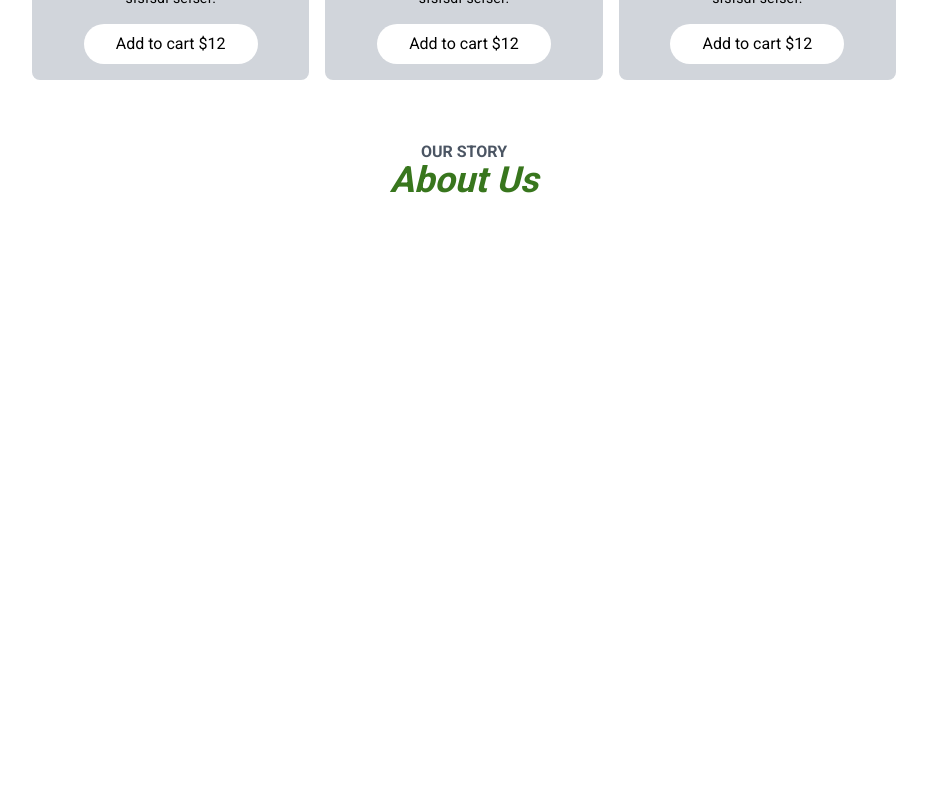
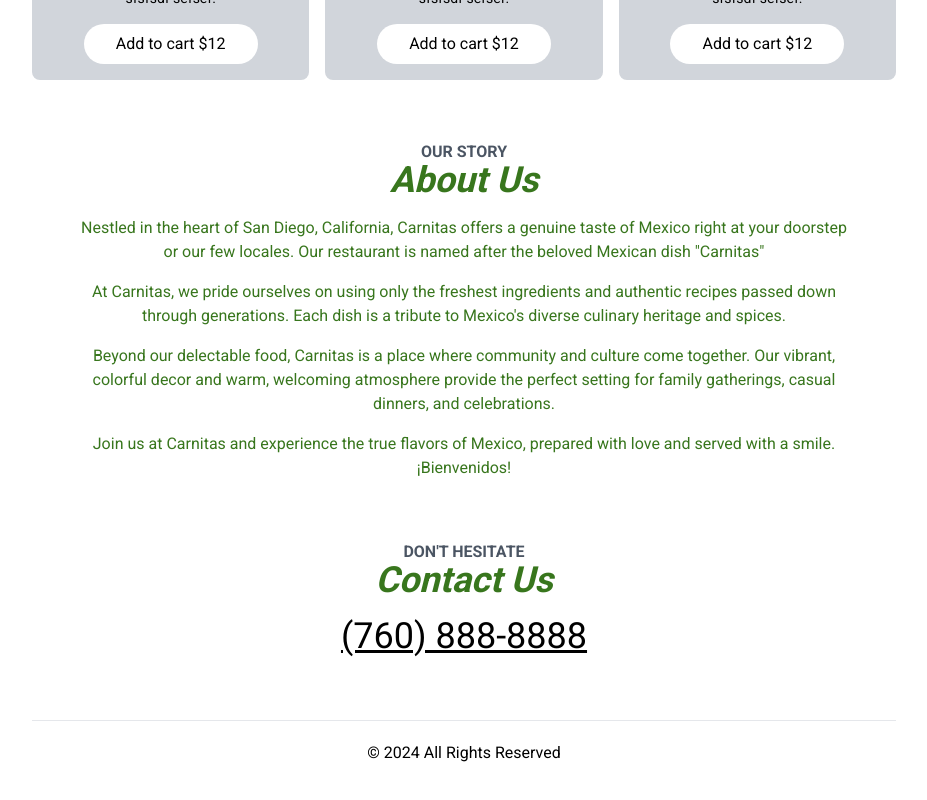
Before and after one commit to miguemigue25/e-commerce-wordpress, a Next.js app: page / in a window 1280 px wide. Shown: the part 1116-1916 px from the top of the page, without its empty margins (176-1103 px from the left). Before the commit the page ends 1396 px from the top, so only its background shows below. Built offline with nearby package versions, Linux system fonts and the light colour scheme.

Commit message:
homepage complete

```diff
--- a/src/app/page.js
+++ b/src/app/page.js
@@ -15,7 +15,42 @@ export default function Home() {
           subHeader={"Our Story"}
           mainHeader={"About Us"}
         />
+        <div className="text-primary max-w-3xl mx-auto mt-4 flex flex-col gap-4">
+          <p>
+            Nestled in the heart of San Diego, California, Carnitas offers a genuine taste of
+            Mexico right at your doorstep or our few locales. Our restaurant is named after the beloved Mexican dish &quot;Carnitas&quot;
+          </p>
+
+          <p>
+            At Carnitas, we pride ourselves on using only the freshest ingredients and authentic
+            recipes passed down through generations. Each dish is a tribute to Mexico&apos;s diverse
+            culinary heritage and spices.
+          </p>
+          <p>
+            Beyond our delectable food, Carnitas is a place where community and culture come together.
+            Our vibrant, colorful decor and warm, welcoming atmosphere provide the perfect setting for
+            family gatherings, casual dinners, and celebrations.
+          </p>
+          <p>
+            Join us at Carnitas and experience the true flavors of Mexico, prepared with love and
+            served with a smile. ¡Bienvenidos!
+          </p>
+        </div>
       </section>
+      <section className="text-center my-16">
+        <SectionHeaders
+          subHeader={"Don\'t hesitate"}
+          mainHeader={"Contact Us"}
+        />
+        <div className="mt-4">
+          <a className="text-4xl underline" href="tel:7608888888">
+            (760) 888-8888
+          </a>
+        </div>
+      </section>
+      <footer className="border-t p-5 text-center mt-16">
+        &copy; 2024 All Rights Reserved
+      </footer>
     </>
   );
 }
--- a/src/components/layout/Hero.js
+++ b/src/components/layout/Hero.js
@@ -11,7 +11,7 @@ export default function Hero() {
                     <span className="text-primary">Mexican Food</span>!
                 </h1>
                 <p className="my-4 text-gray-500">
-                    Authentic mexican food just like grandma cooked it including with the hints of love.
+                    Authentic mexican food just like grandma cooked it including with hints of love.
                 </p>
                 <div className="flex ">
                     <button className="bg-primary uppercase leading-10 text-white px-8 py-2 rounded-full">
```
